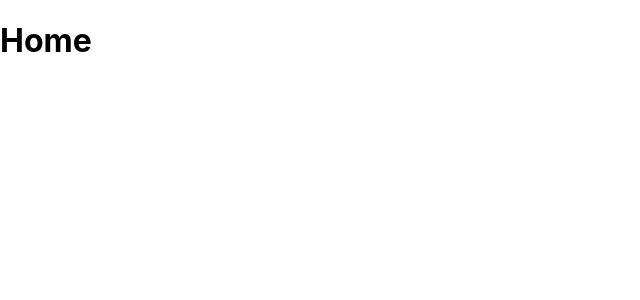
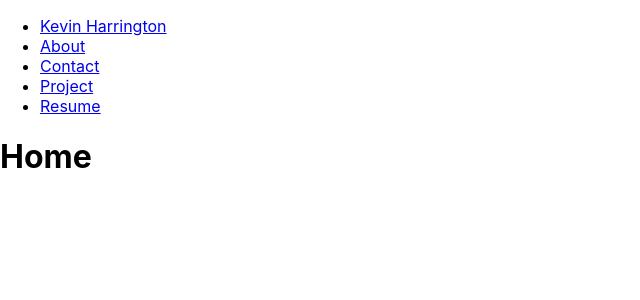
Before and after one commit to kevinharr/portfolio-react, a React (Create React App) app: page / in a window 1280 px wide. Shown: the top 300 px of the page, without its empty margins (0-640 px from the left). Built offline with nearby package versions, Linux system fonts and the light colour scheme.

Commit message:
create NavBar

```diff
--- a/src/App.js
+++ b/src/App.js
@@ -1,15 +1,16 @@
 import { Routes, Route } from 'react-router-dom'
-import logo from './logo.svg';
 import './App.css';
 import Home from './pages/Home'
 import About from './pages/About'
 import Contact from './pages/Contact'
 import Resume from './pages/Resume'
 import Projects from './pages/Projects'
+import NavBar from './components/NavBar'
 
 function App() {
   return (
     <>
+      <NavBar/>
       <Routes>
         <Route path="/" element={<Home />}/>
         <Route path="/about" element={<About />}/>
--- /dev/null
+++ b/src/components/NavBar.jsx
@@ -0,0 +1,17 @@
+import { Link } from 'react-router-dom'
+
+const NavBar = () => {
+  return (
+    <nav>
+      <ul>
+        <li><Link to="/">Kevin Harrington</Link></li>
+        <li><Link to="/about">About</Link></li>
+        <li><Link to="/contact">Contact</Link></li>
+        <li><Link to="/project">Project</Link></li>
+        <li><Link to="/resume">Resume</Link></li>
+      </ul>
+    </nav>
+  )
+}
+
+export default NavBar
```
